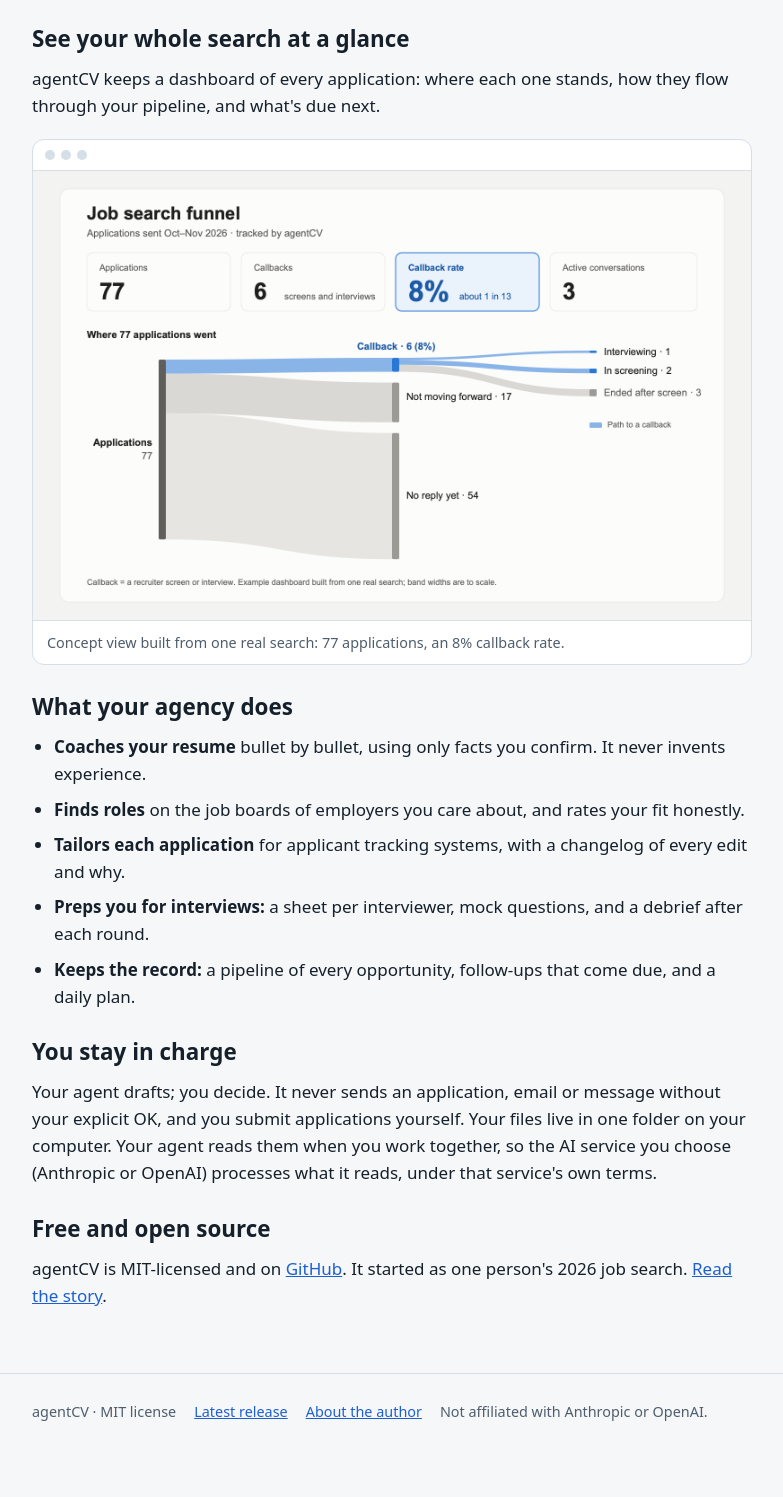
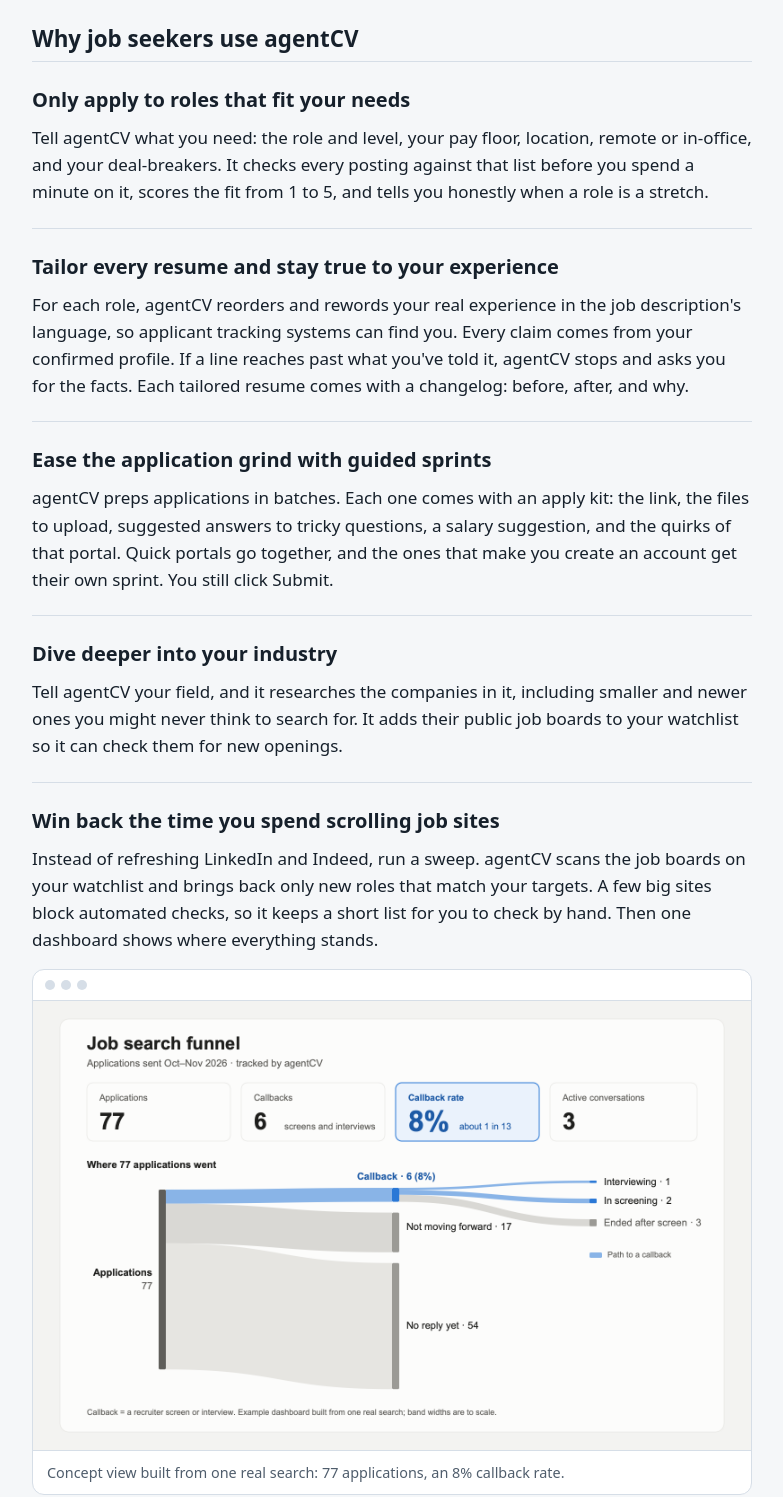
Before and after one commit to agentcv/agentcv.github.io, a plain HTML site: page index.html in a window 1280 px wide. Shown: the part 752-2249 px from the top of the page, without its empty margins (248-1031 px from the left). Before the commit the page ends 2201 px from the top, so only its background shows below. Drawn offline with Linux system fonts and the light colour scheme.

Commit message:
Home: five value props (fit, truthful tailoring, guided sprints, industry depth, less scrolling) and a closing get-started module
Co-Authored-By: Claude Opus 5.5 <noreply@anthropic.com>

```diff
--- a/index.html
+++ b/index.html
@@ -46,36 +46,49 @@
     <p class="small muted">Either way, setup takes about ten minutes, plus one to three sessions of coaching with your agent.</p>
   </section>
 
-  <section aria-labelledby="glance">
-    <h2 id="glance">See your whole search at a glance</h2>
-    <p>agentCV keeps a dashboard of every application: where each one stands, how they flow through your pipeline, and what's due next.</p>
+  <section class="props" aria-labelledby="why">
+    <h2 id="why">Why job seekers use agentCV</h2>
+
+    <article class="prop" aria-labelledby="p-fit">
+      <h3 id="p-fit">Only apply to roles that fit your needs</h3>
+      <p>Tell agentCV what you need: the role and level, your pay floor, location, remote or in-office, and your deal-breakers. It checks every posting against that list before you spend a minute on it, scores the fit from 1 to 5, and tells you honestly when a role is a stretch.</p>
+    </article>
+
+    <article class="prop" aria-labelledby="p-tailor">
+      <h3 id="p-tailor">Tailor every resume and stay true to your experience</h3>
+      <p>For each role, agentCV reorders and rewords your real experience in the job description's language, so applicant tracking systems can find you. Every claim comes from your confirmed profile. If a line reaches past what you've told it, agentCV stops and asks you for the facts. Each tailored resume comes with a changelog: before, after, and why.</p>
+    </article>
+
+    <article class="prop" aria-labelledby="p-sprint">
+      <h3 id="p-sprint">Ease the application grind with guided sprints</h3>
+      <p>agentCV preps applications in batches. Each one comes with an apply kit: the link, the files to upload, suggested answers to tricky questions, a salary suggestion, and the quirks of that portal. Quick portals go together, and the ones that make you create an account get their own sprint. You still click Submit.</p>
+    </article>
+
+    <article class="prop" aria-labelledby="p-industry">
+      <h3 id="p-industry">Dive deeper into your industry</h3>
+      <p>Tell agentCV your field, and it researches the companies in it, including smaller and newer ones you might never think to search for. It adds their public job boards to your watchlist so it can check them for new openings.</p>
+    </article>
+
+    <article class="prop" aria-labelledby="p-scroll">
+      <h3 id="p-scroll">Win back the time you spend scrolling job sites</h3>
+      <p>Instead of refreshing LinkedIn and Indeed, run a sweep. agentCV scans the job boards on your watchlist and brings back only new roles that match your targets. A few big sites block automated checks, so it keeps a short list for you to check by hand. Then one dashboard shows where everything stands.</p>
       <figure class="shot">
         <div class="shot-bar" aria-hidden="true"><span></span><span></span><span></span></div>
         <img src="assets/dashboard-example.png" width="1600" height="1000" loading="lazy"
           alt="Example agentCV dashboard titled Job search funnel. Tiles show 77 applications, 6 callbacks, an 8 percent callback rate (about 1 in 13), and 3 active conversations. A flow diagram shows the 77 applications splitting into 6 callbacks, 17 not moving forward, and 54 with no reply yet; the 6 callbacks split into 1 interviewing, 2 in screening, and 3 that ended after a screen.">
         <figcaption>Concept view built from one real search: 77 applications, an 8% callback rate.</figcaption>
       </figure>
+    </article>
   </section>
 
-  <section aria-labelledby="what">
-    <h2 id="what">What your agency does</h2>
-    <ul>
-      <li><strong>Coaches your resume</strong> bullet by bullet, using only facts you confirm. It never invents experience.</li>
-      <li><strong>Finds roles</strong> on the job boards of employers you care about, and rates your fit honestly.</li>
-      <li><strong>Tailors each application</strong> for applicant tracking systems, with a changelog of every edit and why.</li>
-      <li><strong>Preps you for interviews:</strong> a sheet per interviewer, mock questions, and a debrief after each round.</li>
-      <li><strong>Keeps the record:</strong> a pipeline of every opportunity, follow-ups that come due, and a daily plan.</li>
-    </ul>
-  </section>
-
-  <section aria-labelledby="charge">
-    <h2 id="charge">You stay in charge</h2>
-    <p>Your agent drafts; you decide. It never sends an application, email or message without your explicit OK, and you submit applications yourself. Your files live in one folder on your computer. Your agent reads them when you work together, so the AI service you choose (Anthropic or OpenAI) processes what it reads, under that service's own terms.</p>
-  </section>
-
-  <section aria-labelledby="free">
-    <h2 id="free">Free and open source</h2>
-    <p>agentCV is MIT-licensed and on <a href="https://github.com/duprejohn/agentcv">GitHub</a>. It started as one person's 2026 job search. <a href="about.html">Read the story</a>.</p>
+  <section class="cta" aria-labelledby="ready">
+    <h2 id="ready">Ready to meet your agency?</h2>
+    <p>Pick the agent you already use. Setup takes about ten minutes; then your agent coaches you through your profile and resume.</p>
+    <div class="actions">
+      <a class="btn primary" href="claude.html">Set up with Claude Cowork</a>
+      <a class="btn" href="codex.html">Set up with ChatGPT Codex</a>
+    </div>
+    <p class="small muted">Free and open source (MIT) on <a href="https://github.com/duprejohn/agentcv">GitHub</a>. Nothing goes out without your OK. Your files live in a folder on your computer; the AI service you choose processes what your agent reads, under that service's terms. <a href="about.html">Who made this?</a></p>
   </section>
 </main>
 
--- a/style.css
+++ b/style.css
@@ -59,6 +59,16 @@ ol.steps > li > div { min-width: 0; display: flex; flex-direction: column; gap:
 .note { border-left: 3px solid var(--accent); padding: 2px 0 2px 14px; color: var(--muted); }
 .status { min-height: 1.4em; font-size: .9rem; color: var(--muted); }
 
+/* Value props */
+.props { gap: 0; }
+.props > h2 { margin-bottom: 8px; }
+.prop { display: flex; flex-direction: column; gap: 8px; padding: 22px 0; border-top: 1px solid var(--line); }
+.prop h3 { font-size: 1.25rem; text-wrap: balance; }
+
+/* Closing call to action */
+.cta { background: var(--accent-soft); border-radius: 14px; padding: 28px 24px; }
+.cta .actions { display: flex; flex-wrap: wrap; gap: 12px; }
+
 /* Product screenshot */
 figure.shot { margin: 8px 0 0; border: 1px solid var(--line); border-radius: 12px; overflow: hidden; background: var(--surface); }
 .shot-bar { display: flex; gap: 6px; padding: 10px 12px; border-bottom: 1px solid var(--line); }
```
Lines whose indentation alone changed are shown as unchanged.
